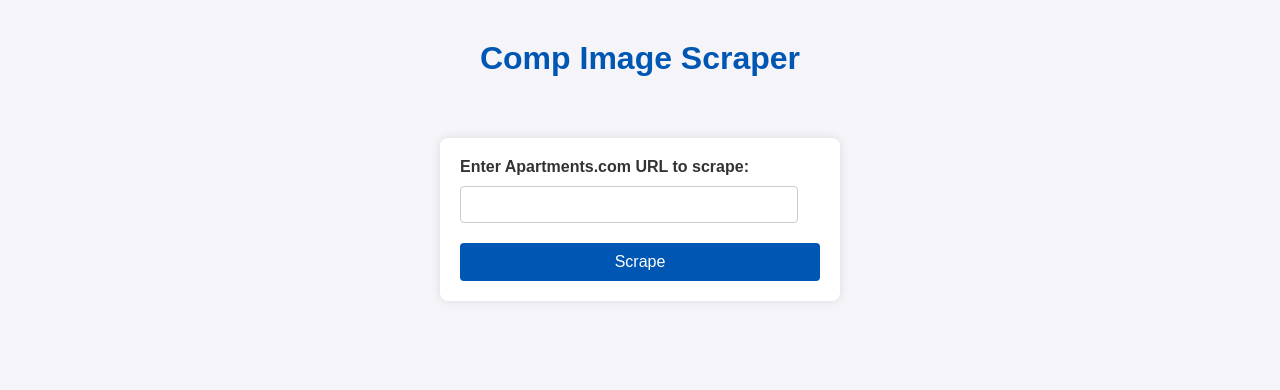
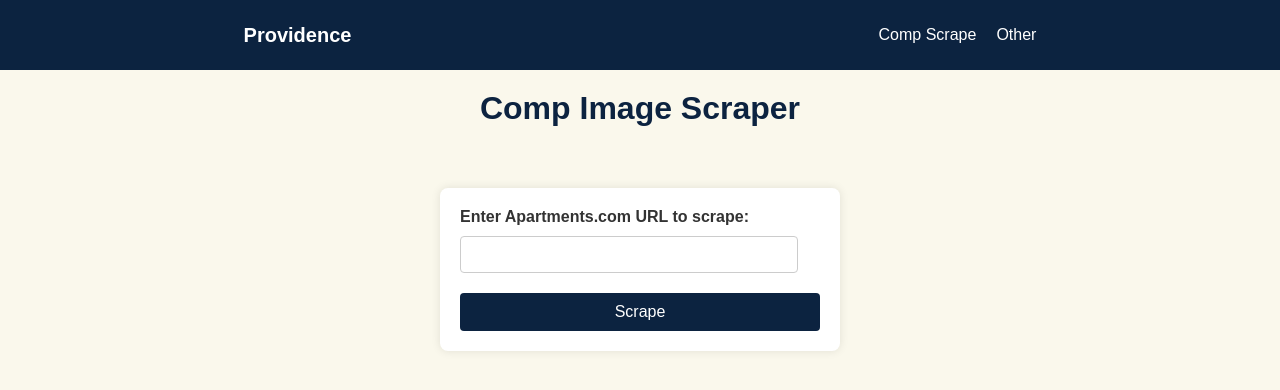
Before and after one commit to EliFinkel/CompImageScraper, an Electron app: page public/index.html in a window 1280 px wide. Drawn offline with Linux system fonts and the light colour scheme.

Commit message:
Prov style and nav bar

```diff
--- a/public/index.html
+++ b/public/index.html
@@ -6,7 +6,7 @@
     <style>
       body {
         font-family: Arial, sans-serif;
-        background-color: #f4f4f9;
+        background-color: #FAF8EC;
         color: #333;
         margin: 0;
         padding: 20px;
@@ -16,10 +16,49 @@
         min-height: 100vh;
       }
 
+      nav {
+        background-color: #0C2340;
+        color: white;
+        width: 100%;
+        padding: 10px 0;
+        display: flex;
+        justify-content: space-around;
+        align-items: center;
+        position: fixed;
+        top: 0;
+        left: 0;
+        z-index: 1000;
+      }
+
+      nav .company-name {
+        font-size: 20px;
+        font-weight: bold;
+      }
+
+      nav ul {
+        list-style-type: none;
+        display: flex;
+        gap: 20px;
+      }
+
+      nav ul li {
+        display: inline;
+      }
+
+      nav ul li a {
+        color: white;
+        text-decoration: none;
+        font-size: 16px;
+      }
+
+      nav ul li a:hover {
+        text-decoration: underline;
+      }
+
       h1 {
-        color: #0056b3;
+        color: #0C2340;
         text-align: center;
-        margin-top: 20px;
+        margin-top: 70px; /* Adjusted for fixed navbar */
       }
 
       .form-container {
@@ -57,7 +96,7 @@
       }
 
       button {
-        background-color: #0056b3;
+        background-color: #0C2340;
         color: white;
         padding: 10px 15px;
         border: none;
@@ -80,7 +119,7 @@
       .spinner {
         margin: 0 auto;
         border: 4px solid rgba(0, 0, 0, 0.1);
-        border-left-color: #0056b3;
+        border-left-color: #0C2340;
         border-radius: 50%;
         width: 24px;
         height: 24px;
@@ -124,6 +163,14 @@
     </style>
   </head>
   <body>
+    <nav>
+      <div class="company-name">Providence</div>
+      <ul>
+        <li><a href="index.html">Comp Scrape</a></li>
+        <li><a href="other.html">Other</a></li>
+      </ul>
+    </nav>
+
     <h1>Comp Image Scraper</h1>
     <div class="form-container">
       <form id="scrapeForm">
```
Also changed, not shown: public/other.html (added, +76 -0 lines).
